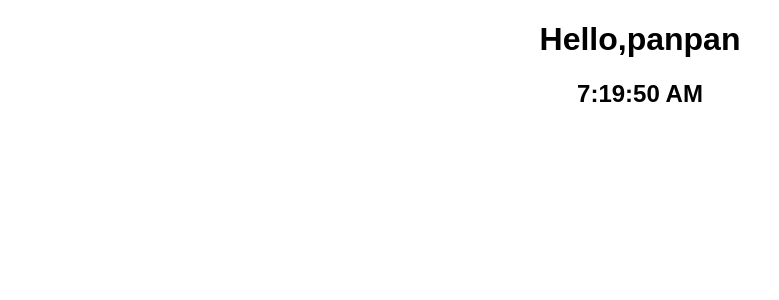
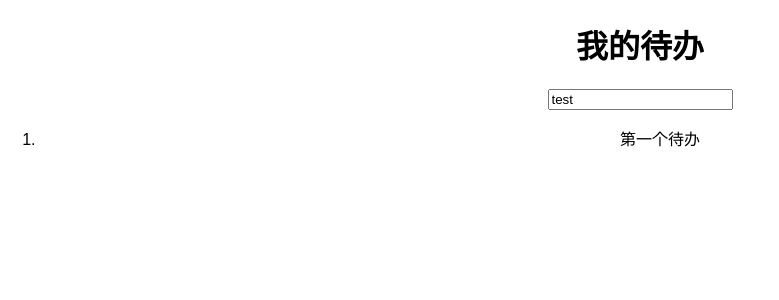
Before and after one commit to panpana/webpack-demo, a React (Create React App) app: page / in a window 1280 px wide. Shown: the top 300 px of the page, without its empty margins (0-779 px from the left). Built offline with nearby package versions, Linux system fonts and the light colour scheme.

Commit message:
将每个代办封装变成ToDoItem

```diff
--- a/src/ToDoInput.js
+++ b/src/ToDoInput.js
@@ -2,6 +2,6 @@ import React, { Component } from 'react'
 
 export default class ToDoInput extends Component{
     render(){
-        return <input type="text" value={this.props.content}>
+        return <input type="text" value={this.props.content}/>
     }
 }
--- a/src/index.css
+++ b/src/index.css
@@ -3,6 +3,3 @@ body {
   padding: 0;
   font-family: sans-serif;
 }
-h1,h2 {
-  text-align: center;
-}
--- a/src/index.js
+++ b/src/index.js
@@ -1,9 +1,9 @@
 import React from 'react';
 import ReactDOM from 'react-dom';
 import './index.css';
-import Welcome from './Welcome'
+import App from './App'
 
 ReactDOM.render(
-  <Welcome name="panpan"/>,
+  <App/>,
   document.getElementById('root')
 )
```
Also changed, not shown: src/ToDuItem.js (added, +7 -0 lines).
